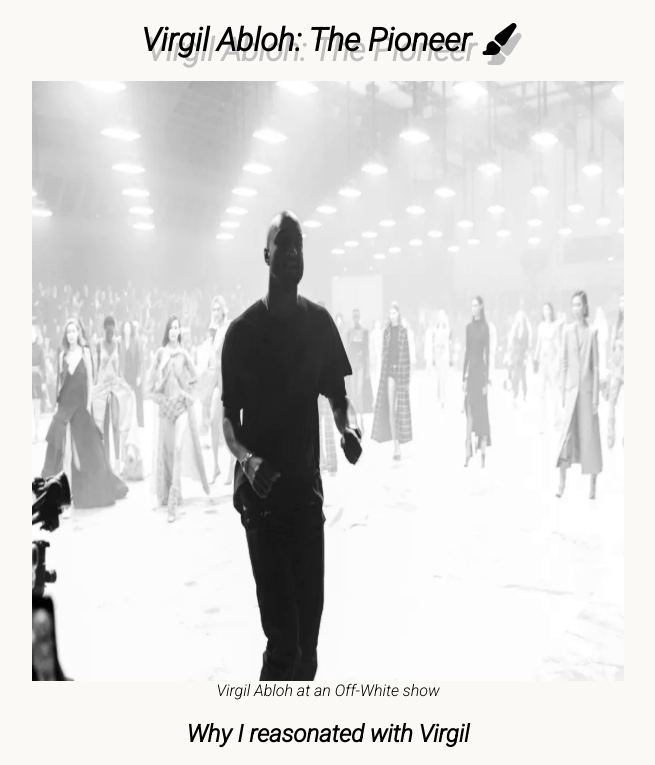
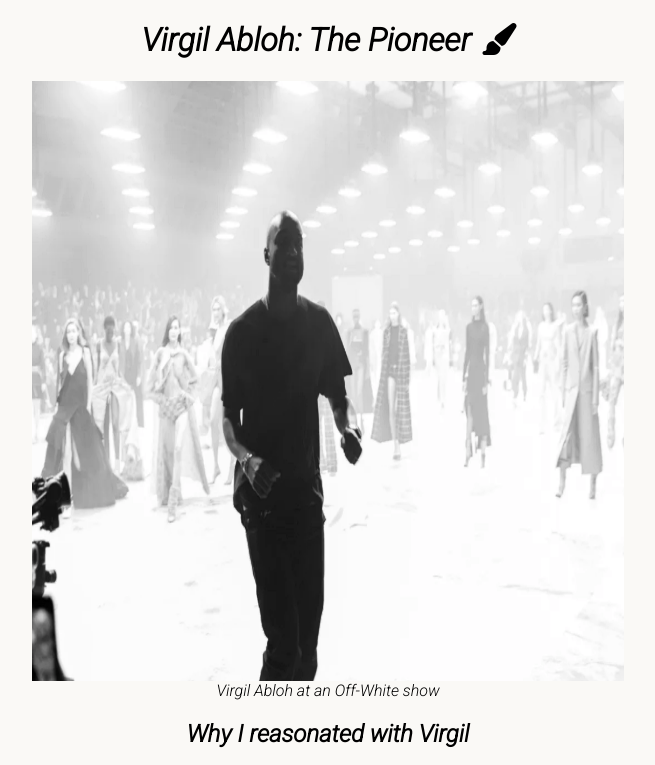
Before and after one commit to Kohl1998/Virgil-Tribute-Page, a plain HTML site: page index.html in a window 1280 px wide. Shown: the top 765 px of the page, without its empty margins (312-967 px from the left). Drawn offline with Linux system fonts and the light colour scheme.

Commit message:
removed text shadow from h1 title

```diff
--- a/assets/styles.css
+++ b/assets/styles.css
@@ -10,11 +10,6 @@ body {
 
 :root {
     --text: center;
-}
-
-/* hex code for silver */
-#title {
-    text-shadow: 5px 10px #C0C0C0;
 }
 
 /* color of h1 title */
```
